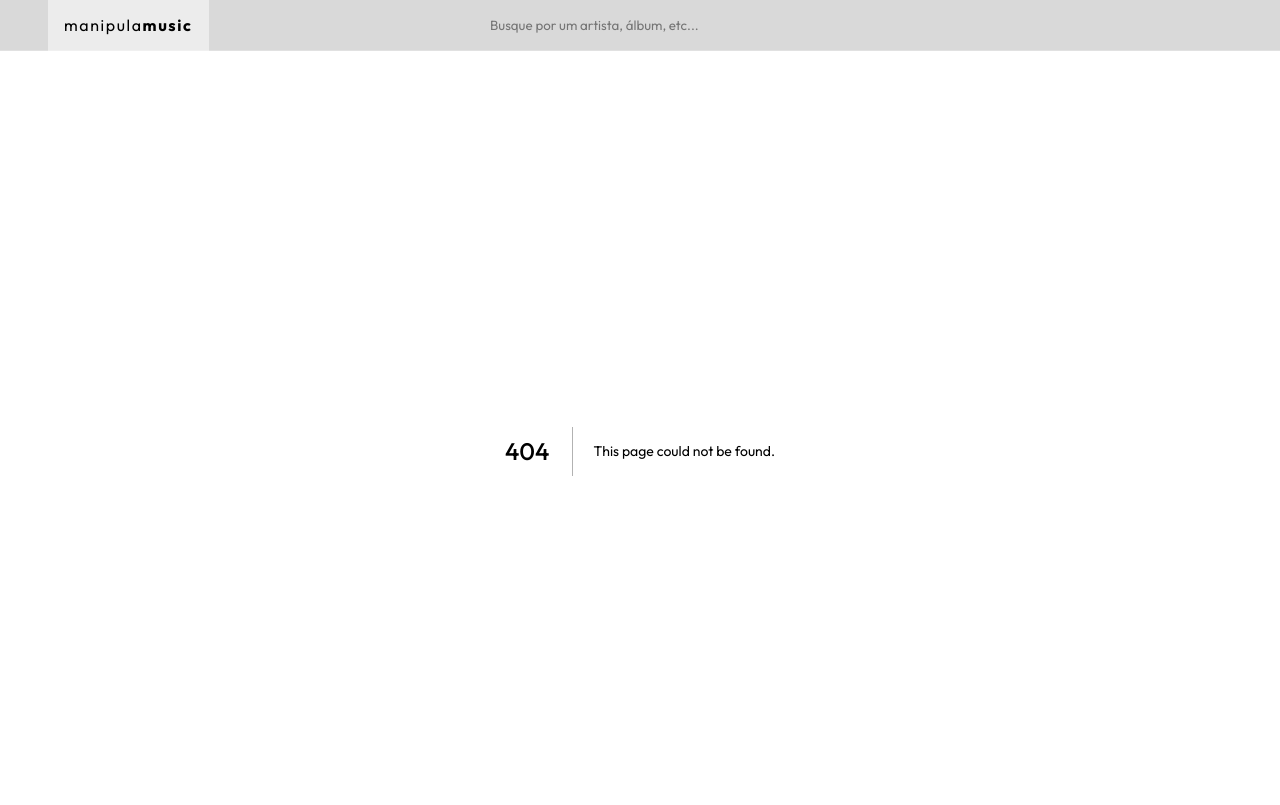
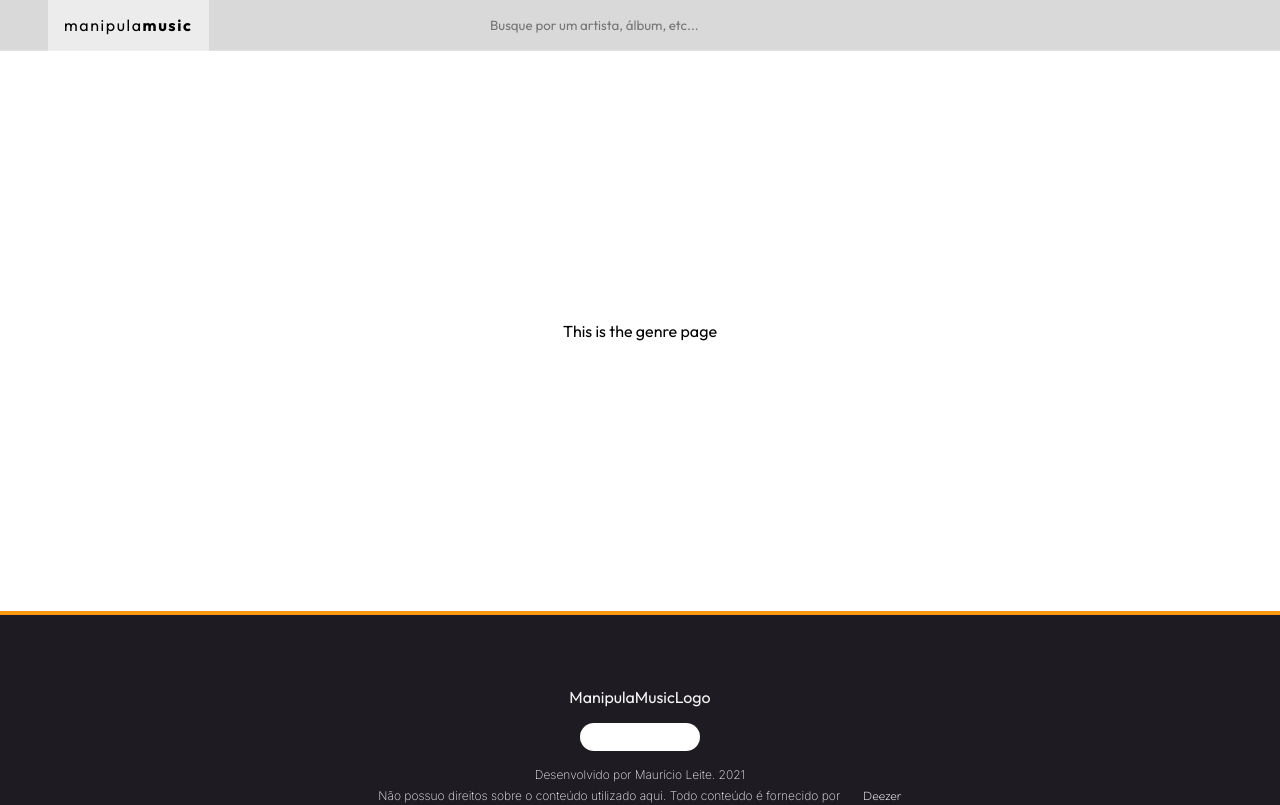
Before and after one commit to mauricioleite1/manipulamusic, a Next.js app: page /genre/1 in a window 1280 px wide. Before the commit this address had no page. Shown: the top 805 px of the page. Built offline with nearby package versions, Linux system fonts and the light colour scheme; some icons are missing; a web font is replaced by a local one.

Commit message:
Implementando Genre Page com Artistas

```diff
--- a/components/Home/Genre.js
+++ b/components/Home/Genre.js
@@ -3,6 +3,7 @@ import axios from 'axios';
 import styled from 'styled-components';
 import { useAppDispatch } from '../../redux/app/hooks.ts';
 import { setArtistsByGenre } from '../../redux/contentSlice';
+import Link from 'next/link';
 
 const Genre = ({ id, name, picture }) => {
   const dispatch = useAppDispatch();
@@ -14,12 +15,14 @@ const Genre = ({ id, name, picture }) => {
   }
 
   return (
+    <Link href={ `/genre/${id}` } passHref>
       <Container
         style={{ backgroundImage: `url(${picture})` }}
         onClick={handleClick}
       >
         <h4>{name}</h4>
       </Container>
+    </Link>
   );
 };
 
--- /dev/null
+++ b/pages/genre/[id].js
@@ -0,0 +1,24 @@
+import React from 'react';
+import styled from 'styled-components';
+import { useAppSelector, useAppDispatch } from '../../redux/app/hooks.ts';
+
+const GenrePage = () => {
+  const artistsByGenre = useAppSelector(state => state.content.artistsByGenre);
+
+  return (
+    <Page>
+      This is the genre page
+      { artistsByGenre && artistsByGenre.map(({ id, name, picture_xl }) => <h4 key={id}>{name}</h4> )  }
+    </Page>
+  )
+}
+
+export default GenrePage;
+
+const Page = styled.main`
+  display: flex;
+  align-items: center;
+  justify-content: center;
+  flex-direction: column;
+  min-height: 70vh;
+`;
```
Also changed, not shown: pages/genre.js (deleted, +0 -19 lines). Lines whose indentation alone changed are shown as unchanged.
